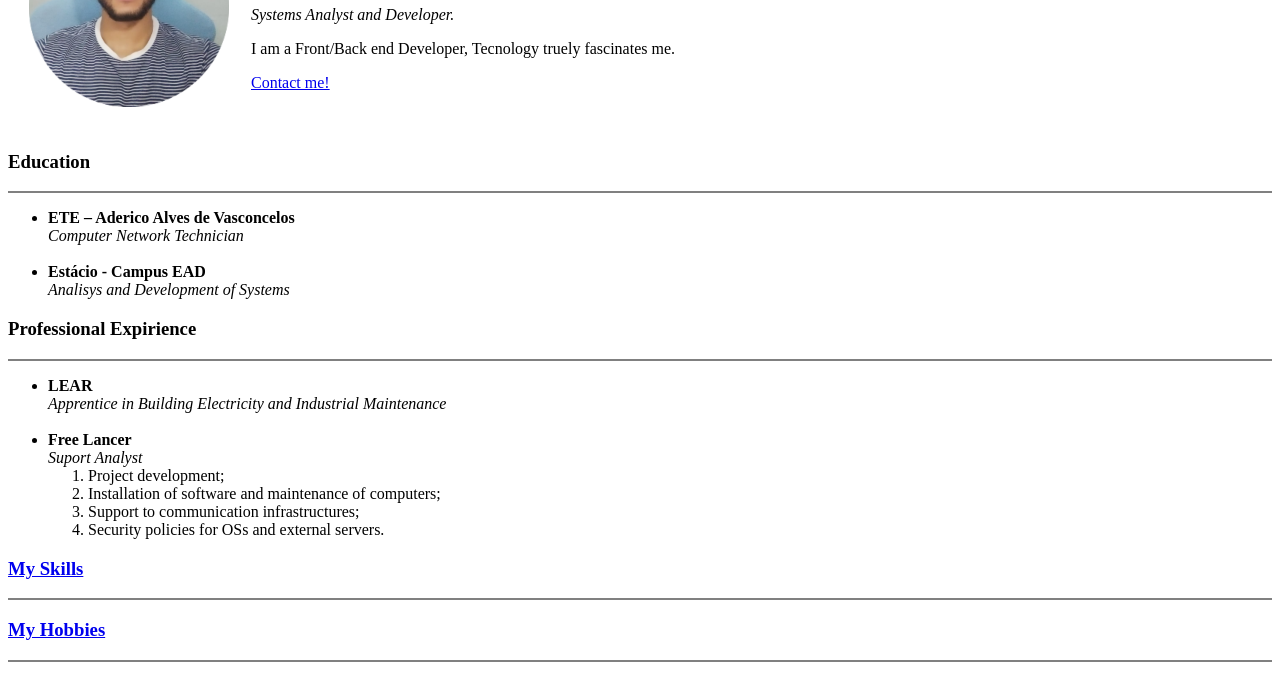
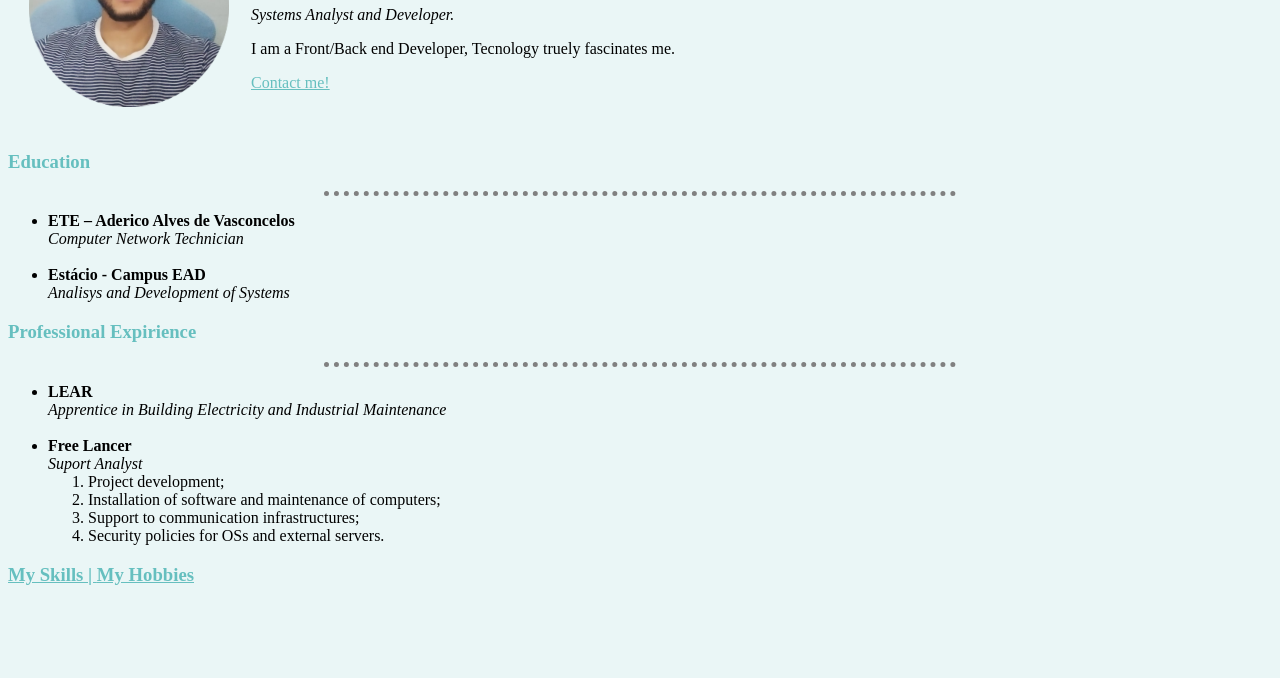
Before and after one commit to MichaelMartinsdev/CV, a plain HTML site: page index.html in a window 1280 px wide. Shown: the part 122-800 px from the top of the page. Drawn offline with Linux system fonts and the light colour scheme.

Commit message:
update of the website

```diff
--- /dev/null
+++ b/css/styles.css
@@ -0,0 +1,19 @@
+body{
+    background-color: #EAF6F6;
+}
+hr{
+    background-color: #EAF6F6;
+    border-style: dotted none none;
+    width: 50%;
+    border-width: 5px;
+    border-color: grey;
+}
+h1{
+    color: #66BFBF;
+}
+h3{
+    color: #66BFBF;
+}
+a{
+   color: #66BFBF;
+}
--- a/index.html
+++ b/index.html
@@ -3,6 +3,7 @@
     <head>
         <meta charset="utf-8">
         <title>📚Michael's Personal Site</title>
+        <link rel="stylesheet" href="css/styles.css">
     </head>
     <body>
         <table cellspacing="20">
@@ -20,7 +21,7 @@
                 </td>
             </tr>
         </table>
-        <h3><strong>Education</strong></h3>
+        <h3>Education</h3>
         <hr size="2" noshade>
         <ul>
             <li><strong>ETE – Aderico Alves de Vasconcelos</strong><br>
@@ -29,7 +30,7 @@
                 <em>Analisys and Development of Systems</em>
             </li>
         </ul>
-        <h3><strong>Professional Expirience</strong></h3>
+        <h3>Professional Expirience</h3>
         <hr size="2" noshade>
         <ul>
             <li><strong>LEAR</strong><br>
@@ -43,9 +44,6 @@
                 <li>Security policies for OSs and external servers.</li>
             </ol>
         </ul>
-        <h3><strong><a href="Skills.html">My Skills</a></strong></h3>
-        <hr size="2" noshade>
-        <h3><strong><a href="Hobbies.html">My Hobbies</a></strong></h3>
-        <hr size="2" noshade>
+        <h3><a href="Skills.html">My Skills | </a><a href="Hobbies.html">My Hobbies</a></h3>
     </body>
 </html>
```
Also changed, not shown: Hobbies.html (+1 -0 lines), Skills.html (+1 -1 lines), Socialmedia.html (+1 -0 lines).
